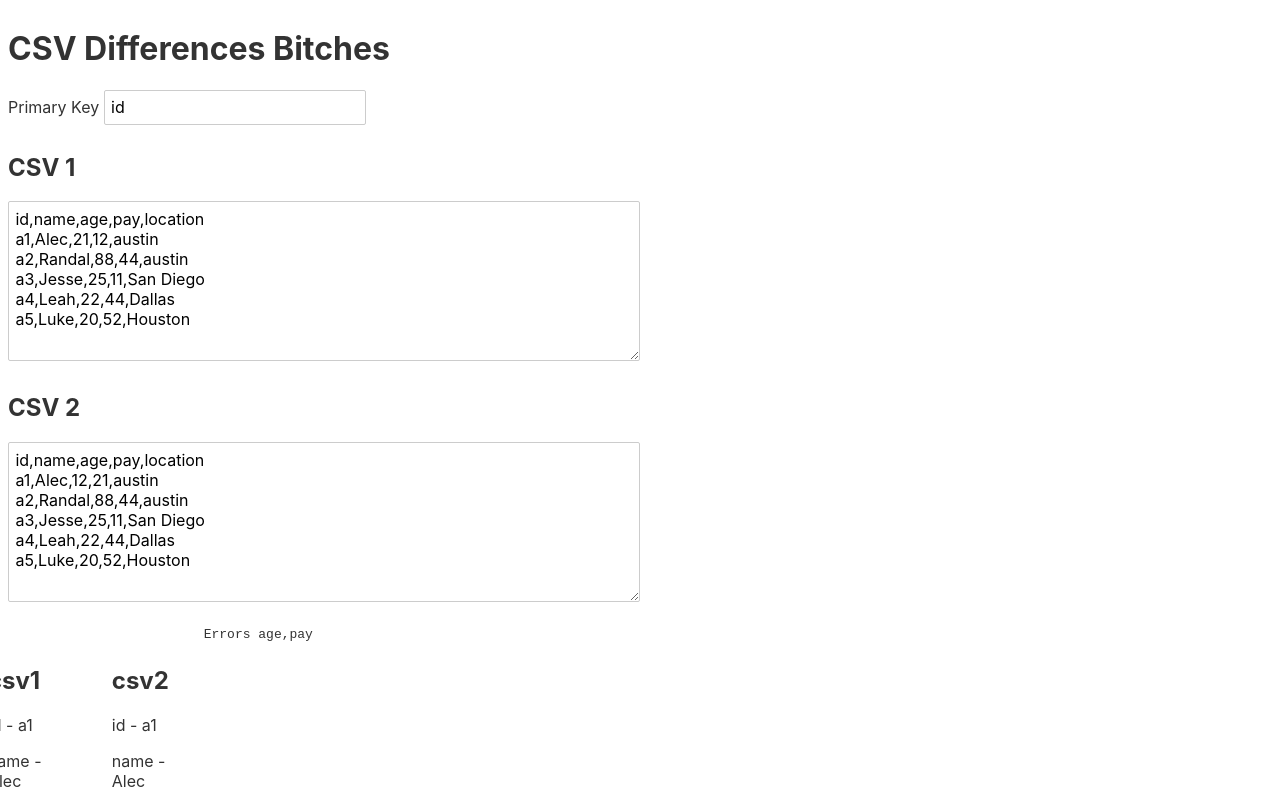
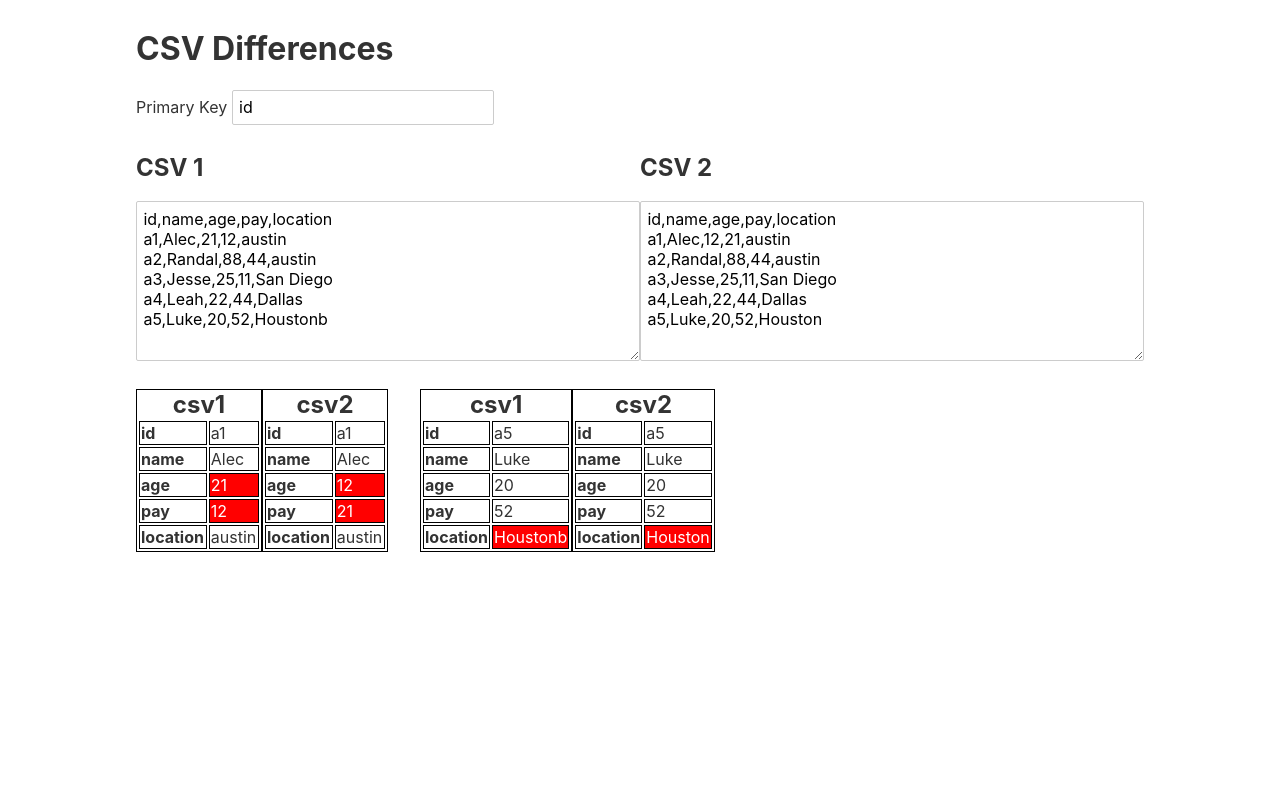
Before and after one commit to zerophin/csv-differences, a Svelte app: page / in a window 1280 px wide. Shown: the top 800 px of the page. Built offline with nearby package versions, Linux system fonts and the light colour scheme.

Commit message:
added basic styling

```diff
--- a/public/global.css
+++ b/public/global.css
@@ -6,14 +6,15 @@ html, body {
 
 body {
     color: #333;
-	margin: 0;
+    margin: 0 auto;
+    width: 80%;
     padding: 8px;
     box-sizing: border-box;
     font-family: -apple-system, BlinkMacSystemFont, "Segoe UI", Roboto, Oxygen-Sans, Ubuntu, Cantarell, "Helvetica Neue", sans-serif;
 }
 
 a {
-	color: rgb(0,100,200);
+    color: rgb(0, 100, 200);
     text-decoration: none;
 }
 
@@ -22,7 +23,7 @@ a:hover {
 }
 
 a:visited {
-	color: rgb(0,80,160);
+    color: rgb(0, 80, 160);
 }
 
 label {
--- a/src/App.svelte
+++ b/src/App.svelte
@@ -1,7 +1,6 @@
 <script>
   import {data1, data2} from "./mock-csv";
   import Table from "./components/Table.svelte";
-  import {SvelteComponent} from "svelte";
 
   let diffs = [];
   let csv1 = data1
@@ -25,7 +24,7 @@
           errors.push(personKey)
         }
       })
-      //z
+      //
       // let noErrors = Object.keys(person).reduce((a, b, i) => {
       //   let isEqual = person[i] === personInColumn2[i];
       //   return isEqual ? a : [...a,]
@@ -62,27 +61,49 @@
   }
 
   $:diffs = findErrors(csv1Arr, csv2Arr, primaryKey)
+
+  //TODO
+  $: if (window.innerWidth < 1100) {
+    alert("this website isn't designed for for websites... yet!")
+  }
+
 </script>
-<h1>CSV Differences Bitches</h1>
+<h1>CSV Differences</h1>
 <label>
   Primary Key
   <input type="text" bind:value={primaryKey}/>
 </label>
+<div class="csv-inputs">
+  <div class="textarea-group">
     <h2>
       CSV 1
     </h2>
     <textarea bind:value={csv1}></textarea>
+  </div>
+  <div class="textarea-group">
     <h2>
       CSV 2
     </h2>
     <textarea bind:value={csv2}></textarea>
+  </div>
+
+</div>
+
 <br/>
 <Table diffs={diffs}/>
 <style>
+    .csv-inputs {
+        display: flex;
+    }
+
+    .textarea-group {
+        display: flex;
+        flex-direction: column;
+        width: 100%;
+    }
 
     textarea {
         height: 10em;
-        width: 50%;
     }
 
 </style>
--- a/src/components/Table.svelte
+++ b/src/components/Table.svelte
@@ -1,18 +1,24 @@
 <script>
   export let diffs = [];
 </script>
-<div class="diff-collection">
+<div class="tables">
   {#each diffs as diff, i}
-    <div class="diff-row">
+    <div class="table-group">
       {#each Object.entries(diff).filter(([key]) => key !== "errorKeys") as [csvInput, csvValues]}
-        <div class="csv-row">
-          <h2>{csvInput}</h2>
+        <table>
+          <caption>{csvInput}</caption>
           {#each Object.entries(csvValues) as [key, value]}
-            <p class:diffError={diff.errorKeys.includes(key)}>{key} - {value}</p>
+            <tr>
+              <td><strong>{key}</strong></td>
+              <td class:diffError={diff.errorKeys.includes(key)}>{value}</td>
+            </tr>
           {/each}
-        </div>
+          <!--          <tr>-->
+          <!--            <td>Errors</td>-->
+          <!--            <td>{diff.errorKeys}</td>-->
+          <!--          </tr>-->
+        </table>
       {/each}
-      <pre>Errors {diff.errorKeys}</pre>
     </div>
   {/each}
   {#if !(diffs.length > 0)}
@@ -22,25 +28,44 @@
   {/if}
 </div>
 <style>
-
-    .diff-collection {
+    .tables {
         display: flex;
+        flex-wrap: wrap;
     }
 
-    .diff-row {
+    .table-group {
         display: flex;
         flex-direction: row;
-        justify-content: center;
-        width: 20%
+        justify-content: space-between;
+        margin-right: 2rem;
+        width: 25%;
     }
 
-    .csv-row {
-        padding: 2em;
+    .table-group:first-child {
+    }
+
+    caption {
+        font-size: 1.5rem;
+        font-weight: bold;
+    }
+
+    table {
+        width: 100%;
+        border: 1px solid #000;
+        display: block;
+    }
+
+    th, td {
+        width: 20%;
+        text-align: left;
+        vertical-align: top;
+        border: 1px solid #000;
+        border-spacing: 0;
     }
 
     .diffError {
         background: red;
         color: white;
-        padding: .5rem;
     }
+
 </style>
--- a/src/mock-csv.js
+++ b/src/mock-csv.js
@@ -4,7 +4,7 @@ let data1 =
   "a2,Randal,88,44,austin\n" +
   "a3,Jesse,25,11,San Diego\n" +
   "a4,Leah,22,44,Dallas\n" +
-  "a5,Luke,20,52,Houston\n";
+  "a5,Luke,20,52,Houstonb\n";
 let data2 =
   "id,name,age,pay,location\n" +
   "a1,Alec,12,21,austin\n" +
```
Lines whose indentation alone changed are shown as unchanged.
